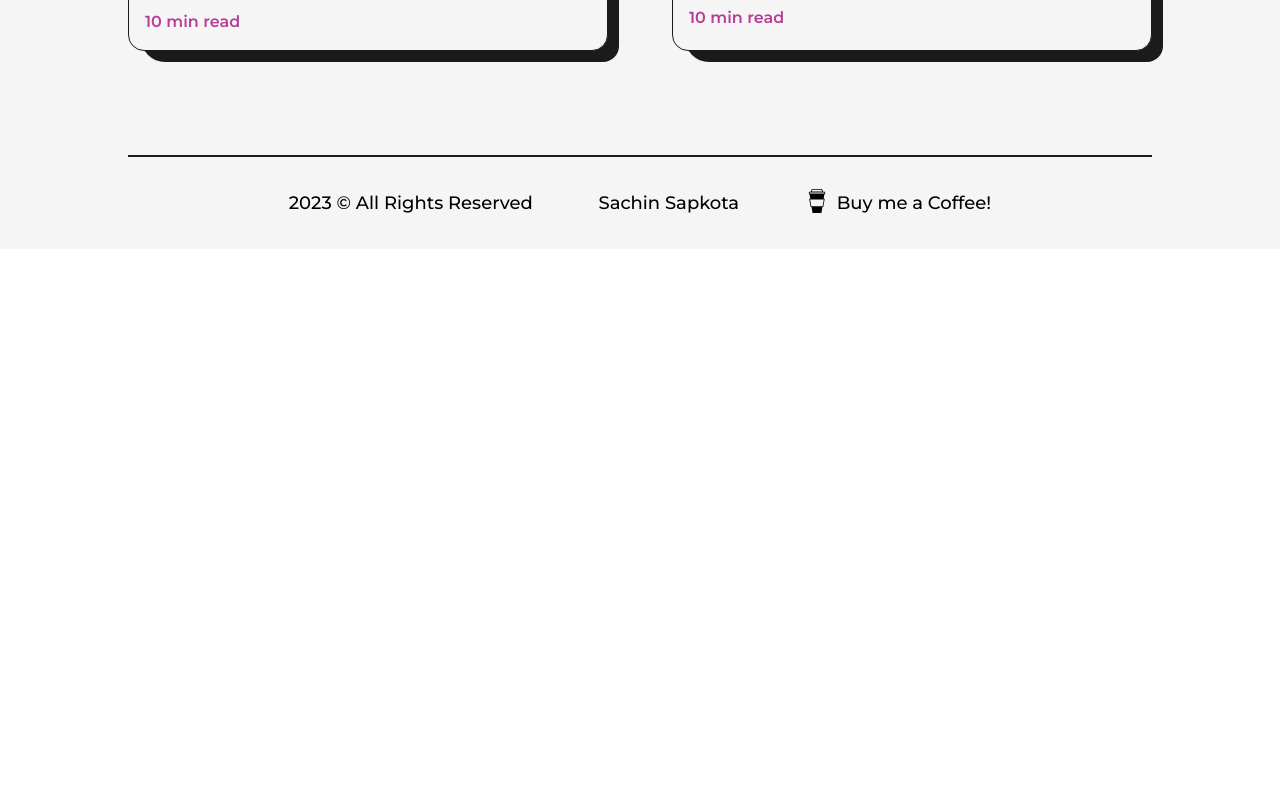
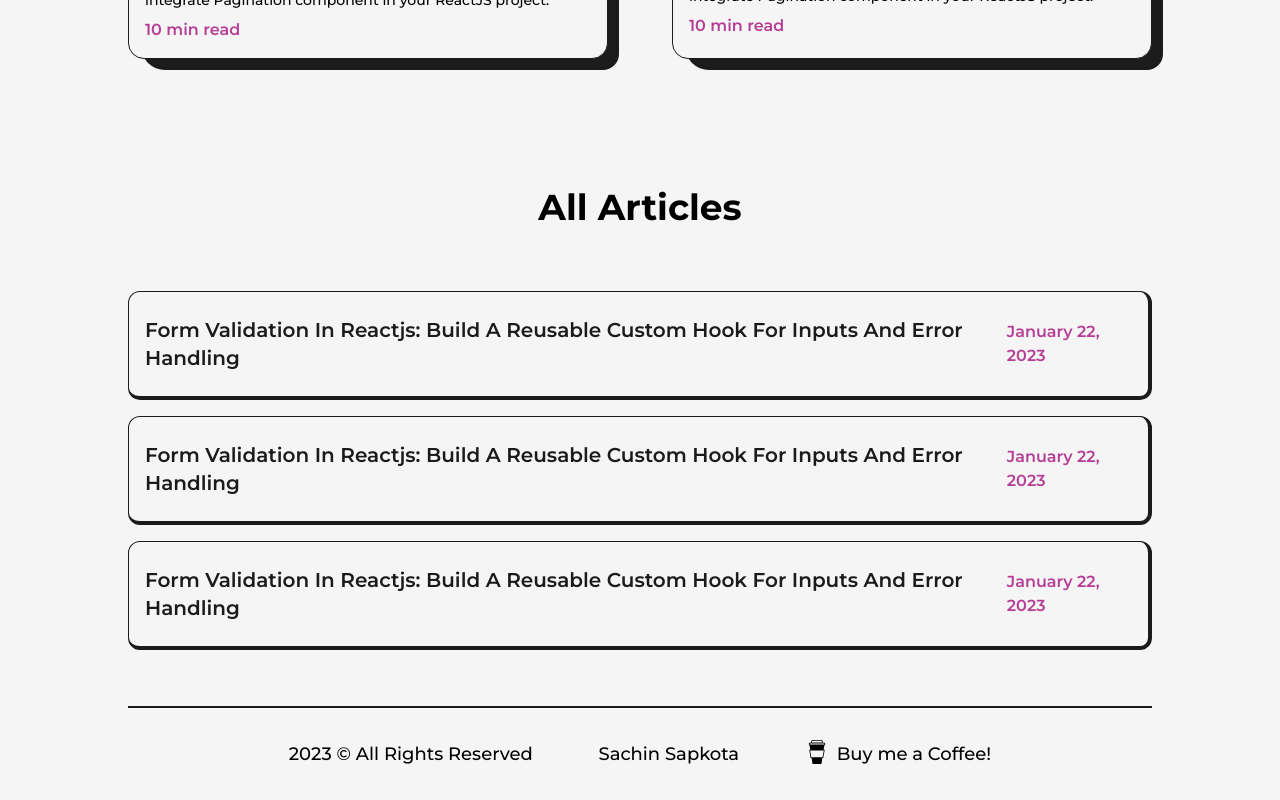
Before and after one commit to sachin-sapkota/sachin-portfolio, a Next.js app: page /articles in a window 1280 px wide. Shown: the part 873-1673 px from the top of the page. Before the commit the page ends 1122 px from the top, so only its background shows below. Built offline with nearby package versions, Linux system fonts and the light colour scheme.

Commit message:
article work

```diff
--- a/pages/articles.tsx
+++ b/pages/articles.tsx
@@ -5,16 +5,55 @@ import Image from 'next/image';
 import Link from 'next/link';
 import article1 from '../public/images/article1.png';
 import article2 from '../public/images/article2.png';
-import { motion } from 'framer-motion';
+import article3 from '../public/images/article3.png';
+import { motion, useMotionValue } from 'framer-motion';
+import { useRef } from 'react';
 
 const FramerImage = motion(Image);
+const MovingImg = ({ title, img, link }: any) => {
+  const x = useMotionValue(0);
+  const y = useMotionValue(0);
+  const imgRef = useRef(null);
+  function handleMouse({ event }: any) {
+    imgRef.current.style.display = 'inline-block';
+    x.set(event.pageX);
+  }
+  function handleMouseLeave({ event }: any) {
+    console.log(event.pageX);
+  }
+  return (
+    <Link href={link} target="_blank">
+      <h2 className="capitalize text-xl font-semibold hover:underline ">
+        {title}
+      </h2>
+      <Image
+        ref={imgRef}
+        src={img}
+        alt={title}
+        className="w-96 h-auto hidden absolute rounded-lg"
+      />
+    </Link>
+  );
+};
 interface articleType {
   img: any;
   title: string;
-  time: string;
-  summary: string;
+  time?: string;
+  summary?: string;
+  date?: string;
   link: string;
 }
+
+const Article = ({ img, title, date, link }: articleType) => {
+  return (
+    <li className="relative w-full p-4 py-6 my-4 rounded-xl flex items-center justify-between text-dark bg-light border border-solid border-dark border-r-4 border-b-4">
+      <MovingImg title={title} img={img} link={link} />
+
+      <span className="text-primary font-semibold pl-4 ">{date}</span>
+    </li>
+  );
+};
+
 const FeatureArticle = ({ img, title, time, summary, link }: articleType) => {
   return (
     <div className=" col-span-1 w-full p-4 bg-light border border-solid border-dark rounded-2xl relative">
@@ -36,7 +75,7 @@ const FeatureArticle = ({ img, title, time, summary, link }: articleType) => {
         />
       </Link>
       <Link href={link} target="_blank">
-        <h2 className="capitalize text-2xl font-bold my-2 hover:underline ">
+        <h2 className="capitalize text-2xl font-bold my-2 mt-4 hover:underline ">
           {title}
         </h2>
       </Link>
@@ -49,8 +88,8 @@ const articles = () => {
   return (
     <>
       <Head>
-        <title>SS | About Me</title>
-        <meta name="description" content="about me"></meta>
+        <title>SS | Articles</title>
+        <meta name="description" content="articles" />
       </Head>
 
       <main className="flex w-full flex-col items-center justify-center overflow-hidden">
@@ -83,6 +122,29 @@ const articles = () => {
               link={'/'}
             />
           </ul>
+          <h2 className="font-bold text-4xl w-full text-center my-16 mt-32">
+            All Articles
+          </h2>
+          <ul>
+            <Article
+              title="Form Validation In Reactjs: Build A Reusable Custom Hook For Inputs And Error Handling"
+              img={article3}
+              link="/"
+              date="January 22, 2023"
+            />
+            <Article
+              title="Form Validation In Reactjs: Build A Reusable Custom Hook For Inputs And Error Handling"
+              img={article3}
+              link="/"
+              date="January 22, 2023"
+            />
+            <Article
+              title="Form Validation In Reactjs: Build A Reusable Custom Hook For Inputs And Error Handling"
+              img={article3}
+              link="/"
+              date="January 22, 2023"
+            />
+          </ul>
         </Layout>
       </main>
     </>
```
Also changed, not shown: public/images/article3.png (added).
